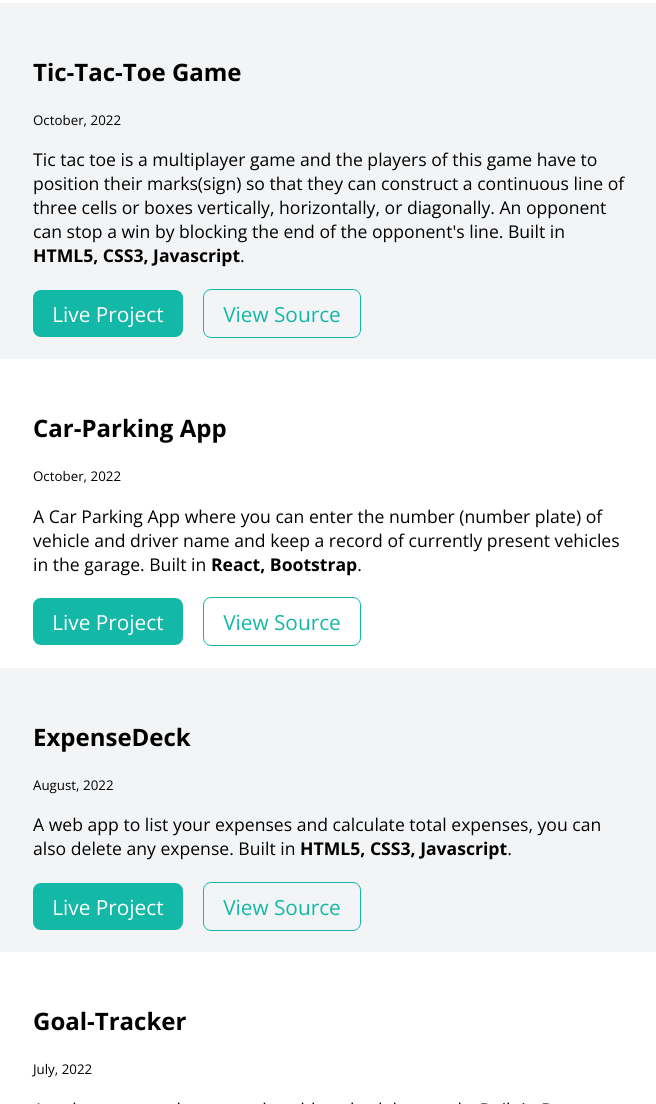
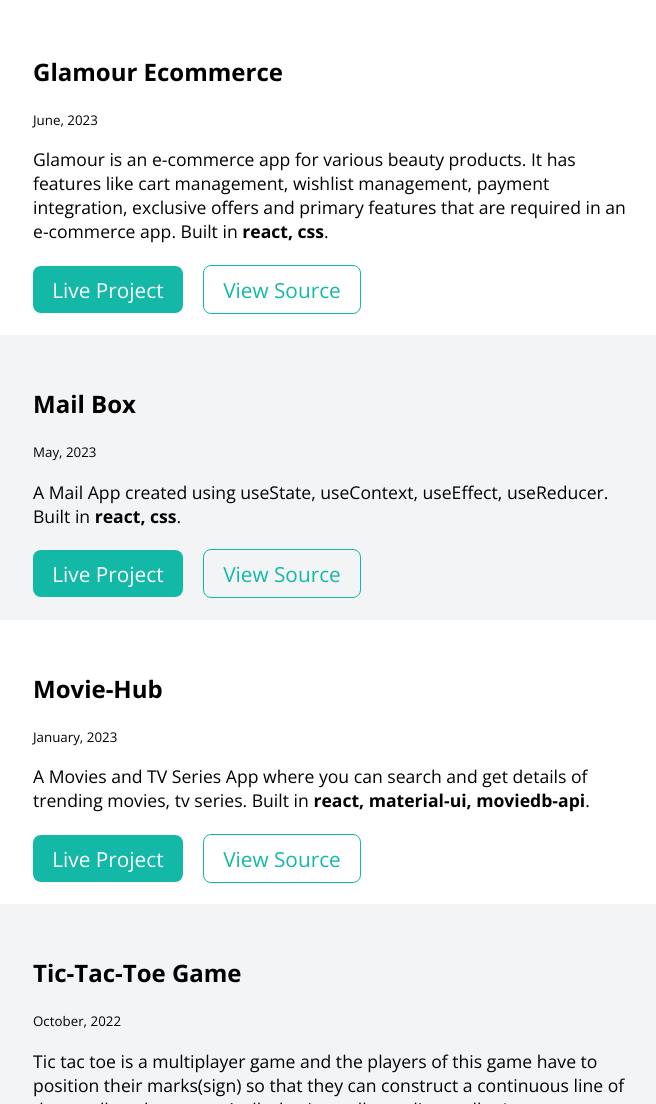
Before and after one commit to SudiptaChakraborty51/Portfolio, a plain HTML site: page otherProjects.html in a window 1280 px wide. Shown: the part 618-1722 px from the top of the page, without its empty margins (307-963 px from the left). Drawn offline with nearby package versions, Linux system fonts and the light colour scheme.

Commit message:
feat: added 3 new projects

```diff
--- a/otherProjects.html
+++ b/otherProjects.html
@@ -34,6 +34,42 @@
   </header>
 
   <ul class="list-non-bullet">
+    <li>
+      <article class="showcase-list container container-center">
+        <h1>Glamour Ecommerce</h1>
+        <small>June, 2023</small>
+        <p>Glamour is an e-commerce app for various beauty products. It has features like cart management, wishlist management, payment integration, exclusive offers and primary features that are required in an e-commerce app. Built in
+          <strong>react, css</strong>.</p>
+        <a class="link link-primary" target="_blank" href="https://glamour-ecommerce.vercel.app/">Live Project</a>
+        <a class="link link-secondary" target="_blank"
+          href="https://github.com/SudiptaChakraborty51/glamour-ecommerce">View
+          Source</a>
+      </article>
+    </li>
+    <li class="section-off-white">
+      <article class="showcase-list container container-center">
+        <h1>Mail Box</h1>
+        <small>May, 2023</small>
+        <p>A Mail App created using useState, useContext, useEffect, useReducer. Built in
+          <strong>react, css</strong>.</p>
+        <a class="link link-primary" target="_blank" href="https://csb-xmb411.netlify.app/">Live Project</a>
+        <a class="link link-secondary" target="_blank"
+          href="https://github.com/SudiptaChakraborty51/Mail-App">View
+          Source</a>
+      </article>
+    </li>
+    <li>
+      <article class="showcase-list container container-center">
+        <h1>Movie-Hub</h1>
+        <small>January, 2023</small>
+        <p>A Movies and TV Series App where you can search and get details of trending movies, tv series. Built in
+          <strong>react, material-ui, moviedb-api</strong>.</p>
+        <a class="link link-primary" target="_blank" href="https://movie-hub-by-sudipta.netlify.app/">Live Project</a>
+        <a class="link link-secondary" target="_blank"
+          href="https://github.com/SudiptaChakraborty51/movie-hub">View
+          Source</a>
+      </article>
+    </li>
     <li class="section-off-white">
       <article class="showcase-list container container-center">
         <h1>Tic-Tac-Toe Game</h1>
```
